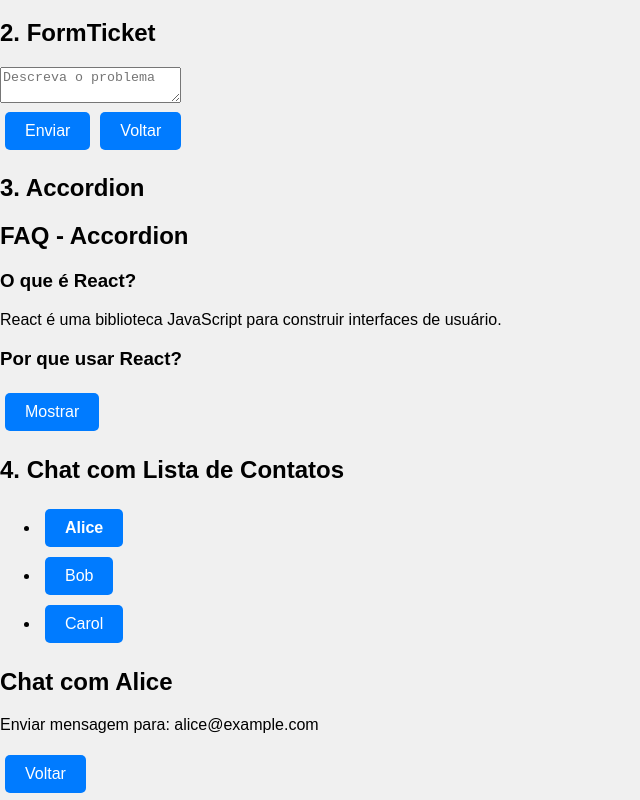
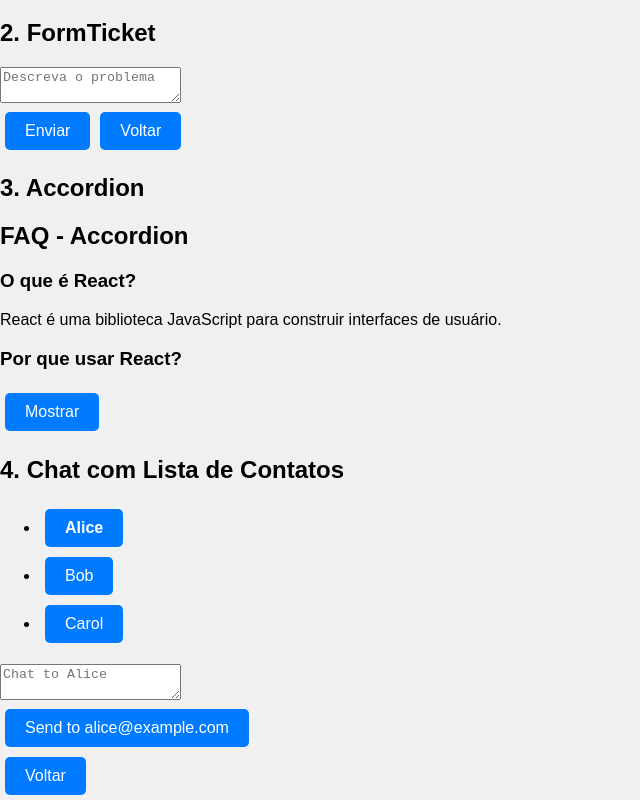
Before and after one commit to LfeBorges/LabEngSoftawer_JS-React2Bi, a React (Create React App) app: page /semana5 in a window 1280 px wide. Shown: the part 568-1368 px from the top of the page, without its empty margins (0-640 px from the left). Built offline with nearby package versions, Linux system fonts and the light colour scheme.

Commit message:
Atualização do chat da semana 5

```diff
--- a/src/Componentes/Chat.js
+++ b/src/Componentes/Chat.js
@@ -1,8 +1,14 @@
 export default function Chat({ contact }) {
     return (
-      <section>
-        <h2>Chat com {contact.name}</h2>
-        <p>Enviar mensagem para: {contact.email}</p>
-      </section>
+      <div className="chat-box">
+        <textarea
+          className="chat-textarea"
+          placeholder={`Chat to ${contact.name}`}
+        />
+        <br />
+        <button className="chat-button">
+          Send to {contact.email}
+        </button>
+      </div>
     );
   }
```
